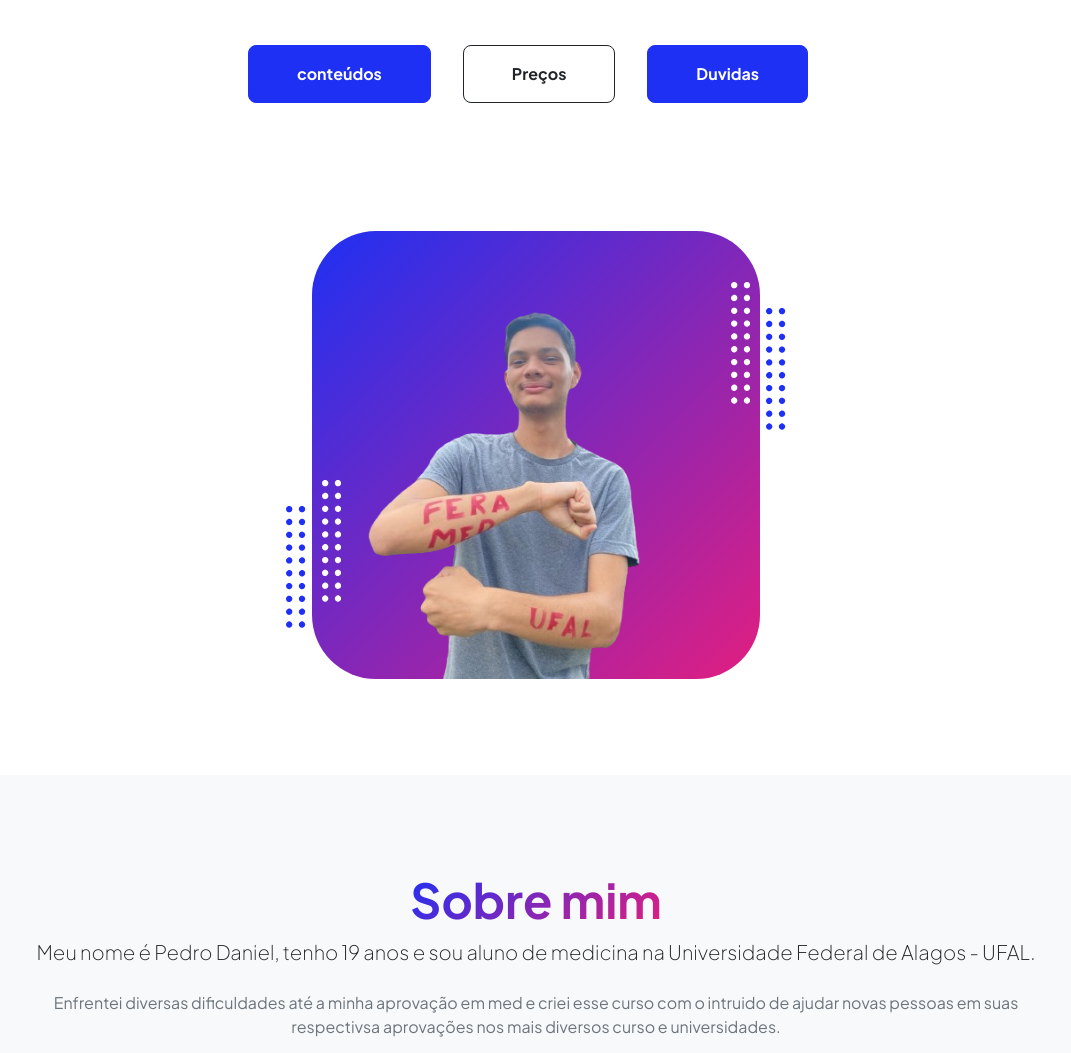
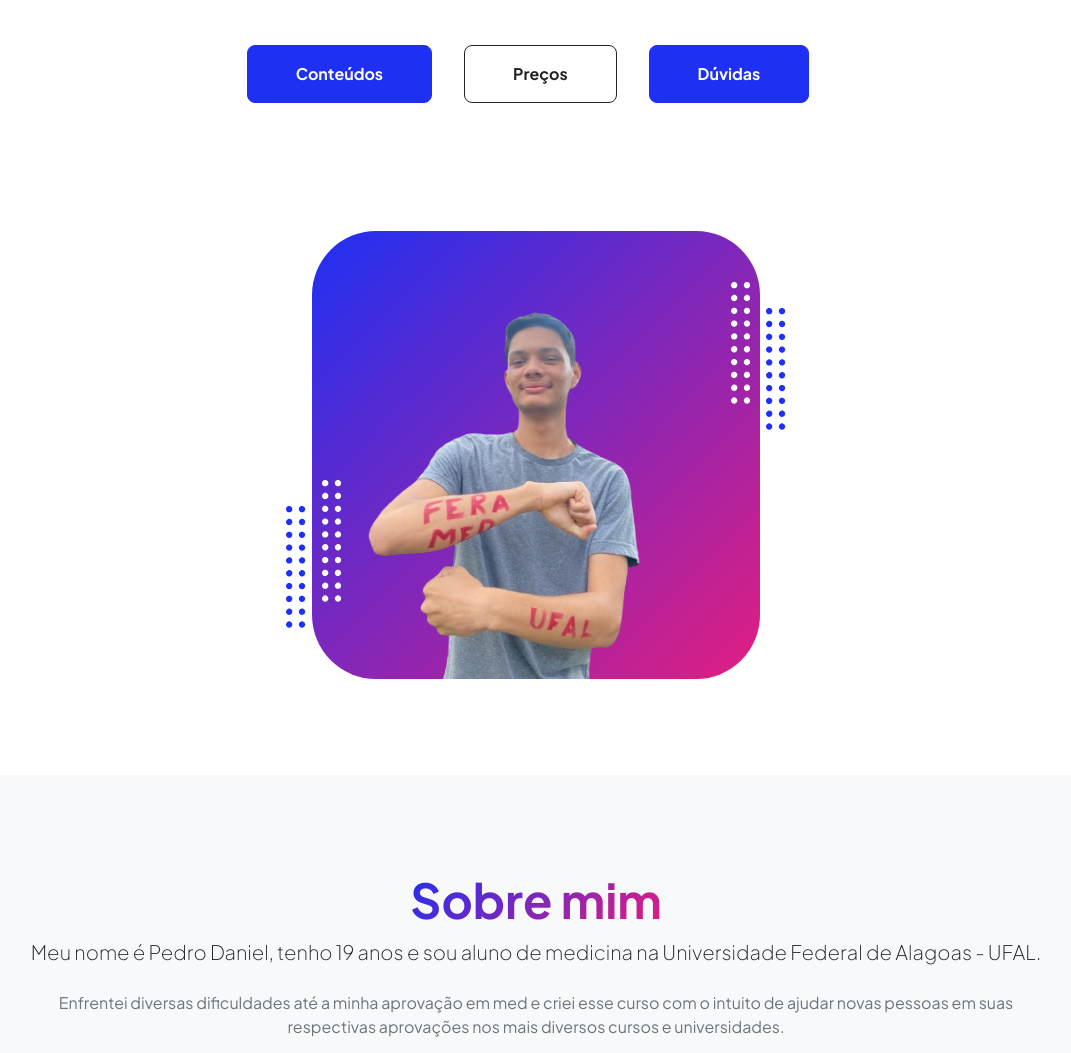
Before and after one commit to Jeova-1704/landing-page-curso-enem, a plain HTML site: page index.html in a window 1280 px wide. Shown: the part 332-1385 px from the top of the page, without its empty margins (104-1175 px from the left). Drawn offline with nearby package versions, Linux system fonts and the light colour scheme.

Commit message:
correcao ortografica

```diff
--- a/index.html
+++ b/index.html
@@ -45,10 +45,10 @@
                                 <div class="fs-3 fw-light text-muted">Turmas Limitadas</div>
                                 <h1 class="display-3 fw-bolder mb-5"><span class="text-gradient d-inline">Aulas presenciais</span></h1>
                                 <div class="d-grid gap-3 d-sm-flex justify-content-sm-center justify-content-xxl-start mb-3">
-                                    <a class="btn btn-primary btn-lg px-5 py-3 me-sm-3 fs-6 fw-bolder" href="conteudo.html">conteúdos</a>
+                                    <a class="btn btn-primary btn-lg px-5 py-3 me-sm-3 fs-6 fw-bolder" href="conteudo.html">Conteúdos</a>
                                     <a class="btn btn-outline-dark btn-lg px-5 py-3 fs-6 fw-bolder" href="valor.html">Preços</a>
                                     <br>
-                                    <a class="btn btn-primary btn-lg px-5 py-3 me-sm-3 fs-6 fw-bolder" target="_blank" href="https://wa.me/5587996327009?text=Ol%C3%A1,%20estou%20com%20duvidas%20em%20participar%20do%20seu%20intensivo%20Reda%C3%A7%C3%A3o%20e%20linguagens.">Duvidas</a>
+                                    <a class="btn btn-primary btn-lg px-5 py-3 me-sm-3 fs-6 fw-bolder" target="_blank" href="https://wa.me/5587996327009?text=Ol%C3%A1,%20estou%20com%20dúvidas%20em%20participar%20do%20seu%20intensivo%20Reda%C3%A7%C3%A3o%20e%20linguagens.">Dúvidas</a>
                                 </div>
                             </div>
                         </div>
@@ -184,8 +184,8 @@
                         <div class="col-xxl-8">
                             <div class="text-center my-5">
                                 <h2 class="display-5 fw-bolder"><span class="text-gradient d-inline">Sobre mim</span></h2>
-                                <p class="lead fw-light mb-4">Meu nome é Pedro Daniel, tenho 19 anos e sou aluno de medicina na Universidade Federal de Alagos - UFAL.</p>
-                                <p class="text-muted">Enfrentei diversas dificuldades até a minha aprovação em med e criei esse curso com o intruido de ajudar novas pessoas em suas respectivsa aprovações nos mais diversos curso e universidades.</p>
+                                <p class="lead fw-light mb-4">Meu nome é Pedro Daniel, tenho 19 anos e sou aluno de medicina na Universidade Federal de Alagoas - UFAL.</p>
+                                <p class="text-muted">Enfrentei diversas dificuldades até a minha aprovação em med e criei esse curso com o intuito de ajudar novas pessoas em suas respectivas aprovações nos mais diversos cursos e universidades.</p>
                                 <div class="d-flex justify-content-center fs-2 gap-4">
                                     <a class="text-gradient" href="https://www.instagram.com/pedro_daniel07/" target="_blank"><i class="bi bi-instagram"></i></a>
                                 </div>
```
Also changed, not shown: valor.html (+1 -1 lines).
